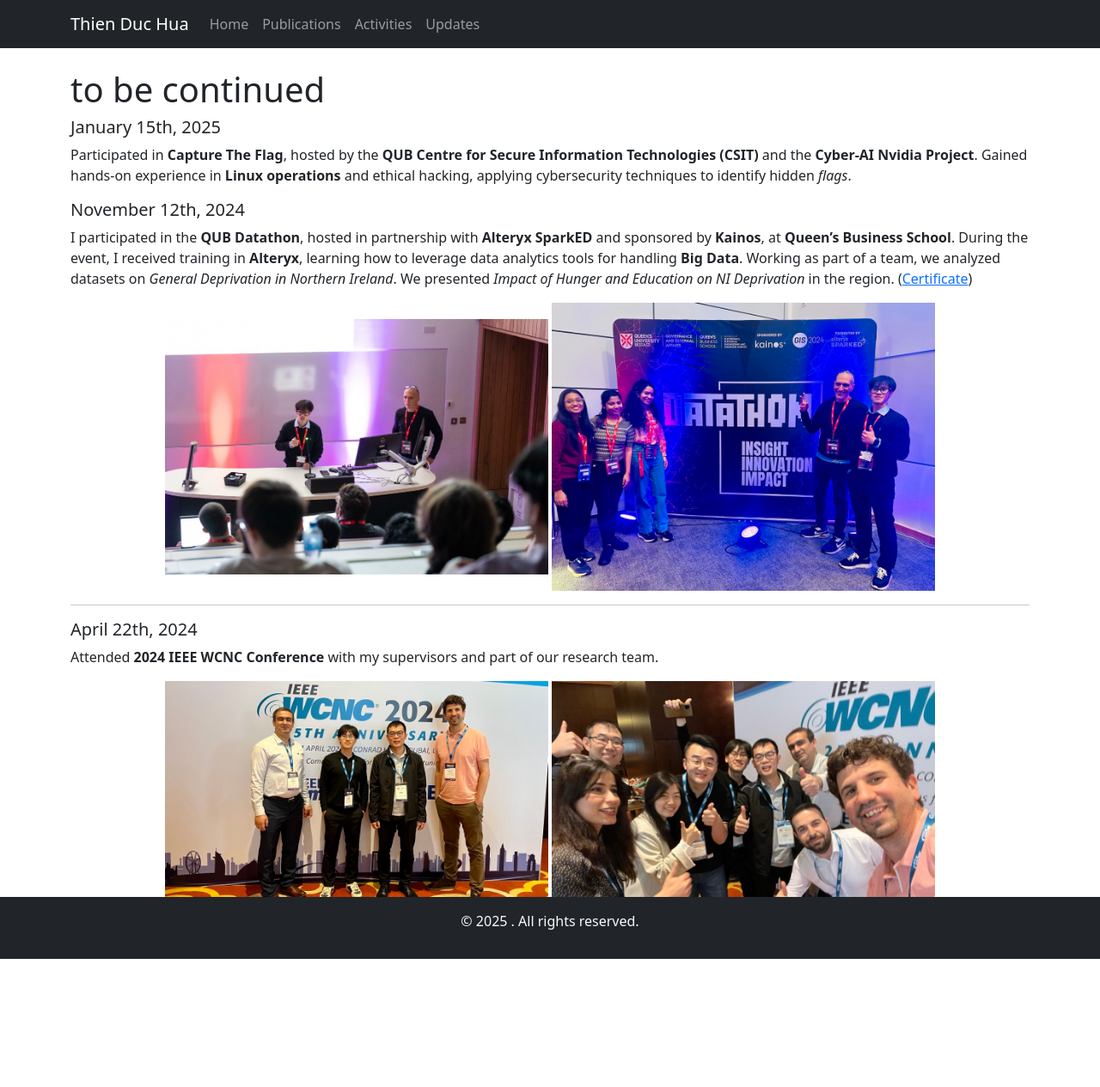
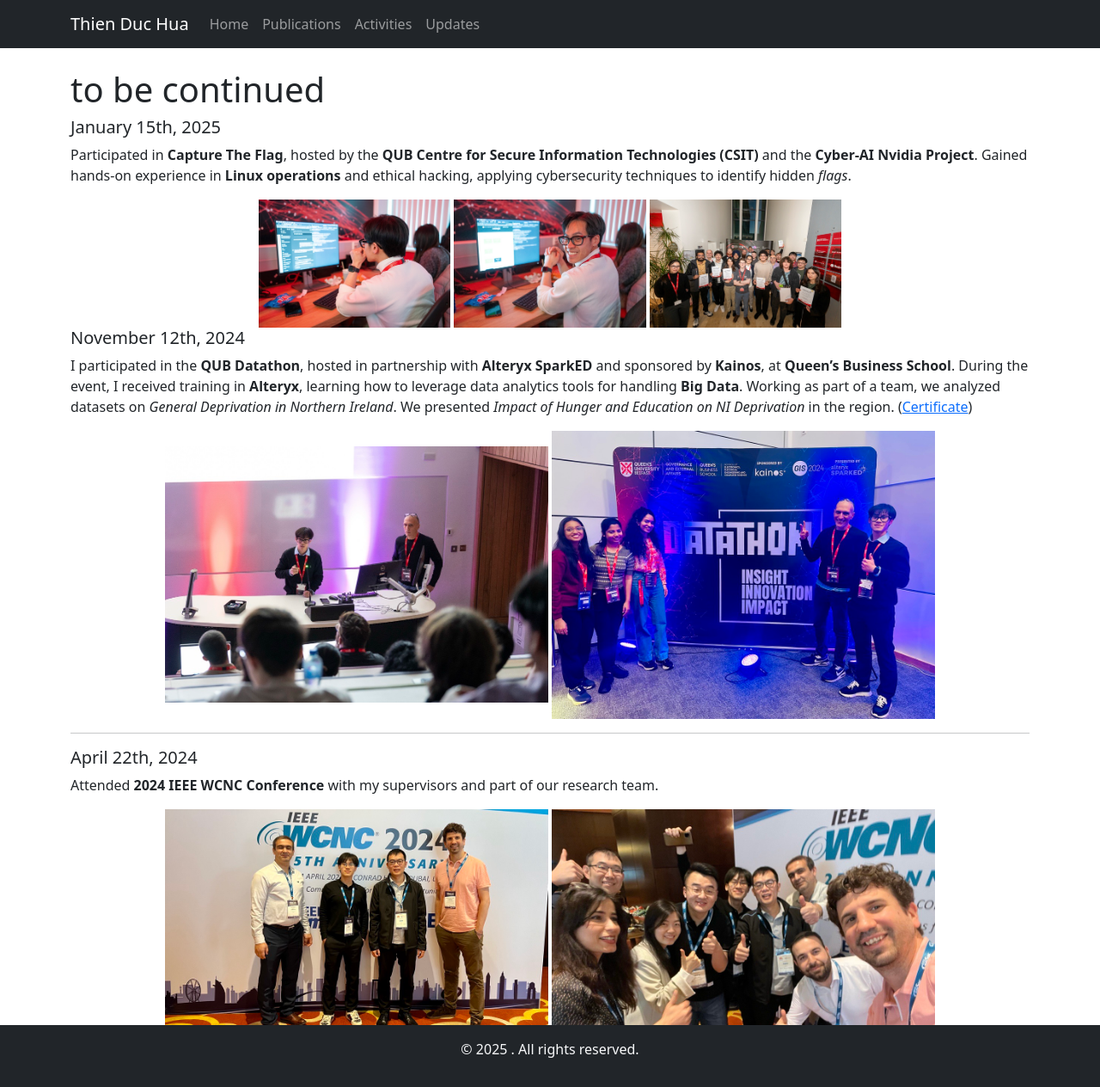
Before and after one commit to thienduchua/thienduchua.github.io, a Jekyll site: the page built from updates.md, in a window 1280 px wide. Shown: the whole page at 86% size. Built offline with Jekyll 4.4.1, drawn with Linux system fonts in a browser that asks for light colours; before the commit the page ends 1115 px from its top, so only the background shows below that.

Commit message:
Update updates.md

```diff
--- a/updates.md
+++ b/updates.md
@@ -7,7 +7,11 @@ title: Updates
 
 ##### January 15th, 2025
 Participated in **Capture The Flag**, hosted by the **QUB Centre for Secure Information Technologies (CSIT)** and the **Cyber-AI Nvidia Project**. Gained hands-on experience in **Linux operations** and ethical hacking, applying cybersecurity techniques to identify hidden *flags*.
-
+<div align="center">
+    <img src="/assets/ctf_1.jpg" alt="1" width="20%">
+    <img src="/assets/ctf_2.jpg" alt="2" width="20%">
+    <img src="/assets/ctf_3.jpg" alt="3" width="20%">
+</div>
 
 
 ##### November 12th, 2024
```
